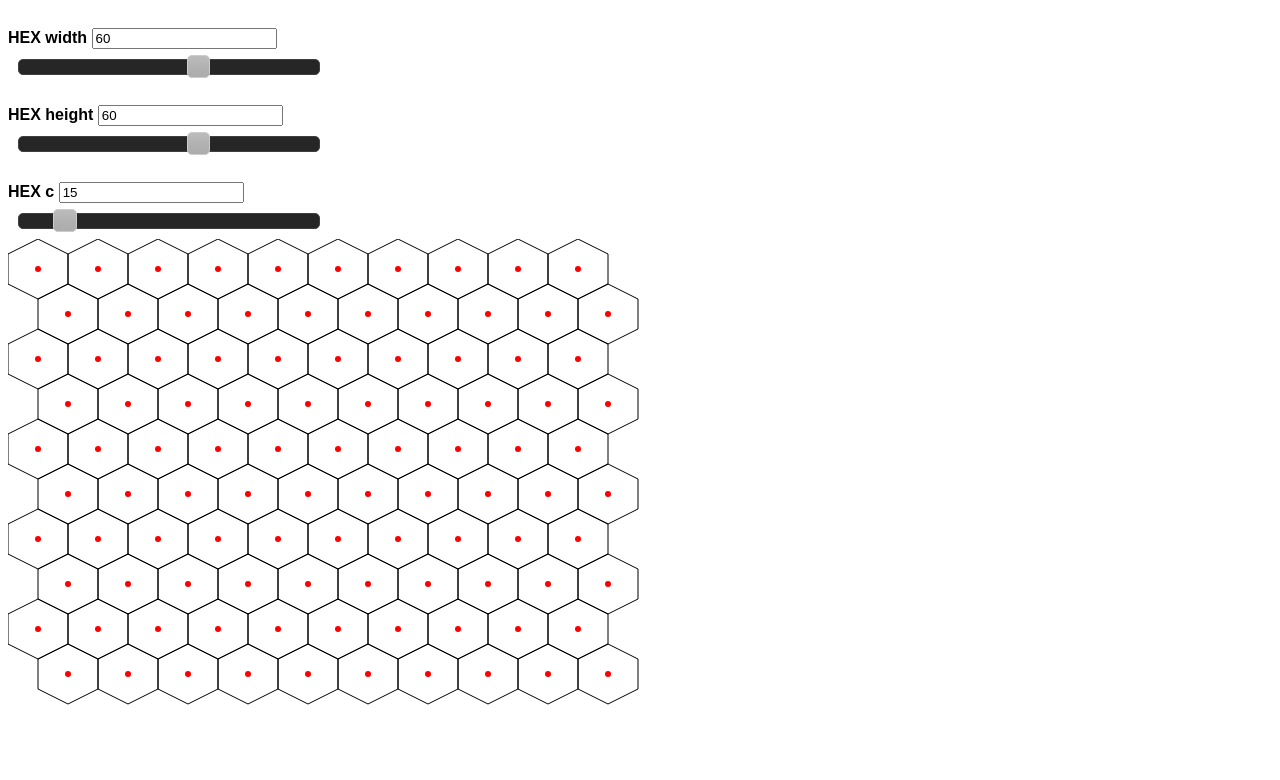
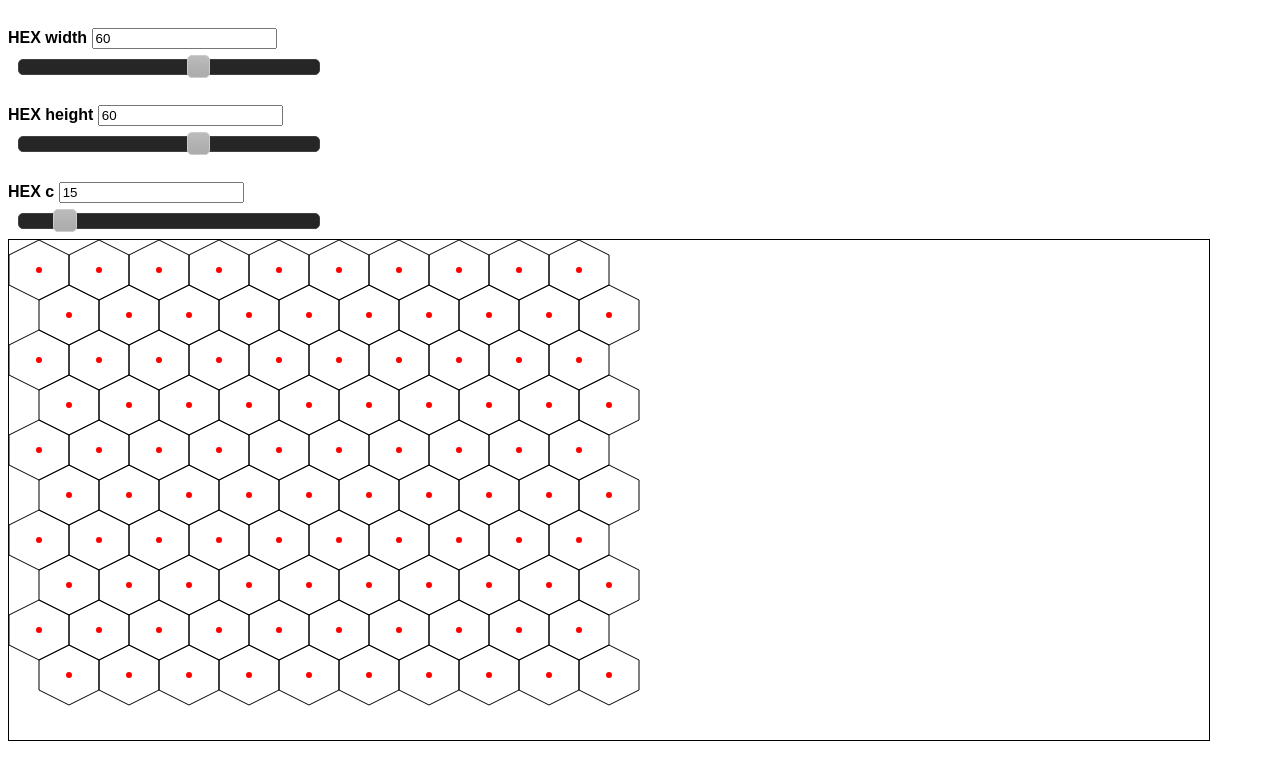
Before and after one commit to Brokenmill/hex-utils-js, a website: page examples/map_odd-r.html in a window 1280 px wide. Drawn offline with Linux system fonts and the light colour scheme.

Commit message:
Change size and add border to demo canvas

```diff
--- a/examples/map_odd-r.html
+++ b/examples/map_odd-r.html
@@ -87,8 +87,9 @@
 		<label>HEX c</label>
 		<input type="text" id="c-amount" readonly>
 		<div id="c-slider"></div>
+
+		<canvas id="hexu-demo-canvas" width="1200" height="500" style="border:1px solid"></canvas>
 	</div>
-	<canvas id="hexu-demo-canvas" width="800" height="500"></canvas>
 </body>
 
 </html>
```
